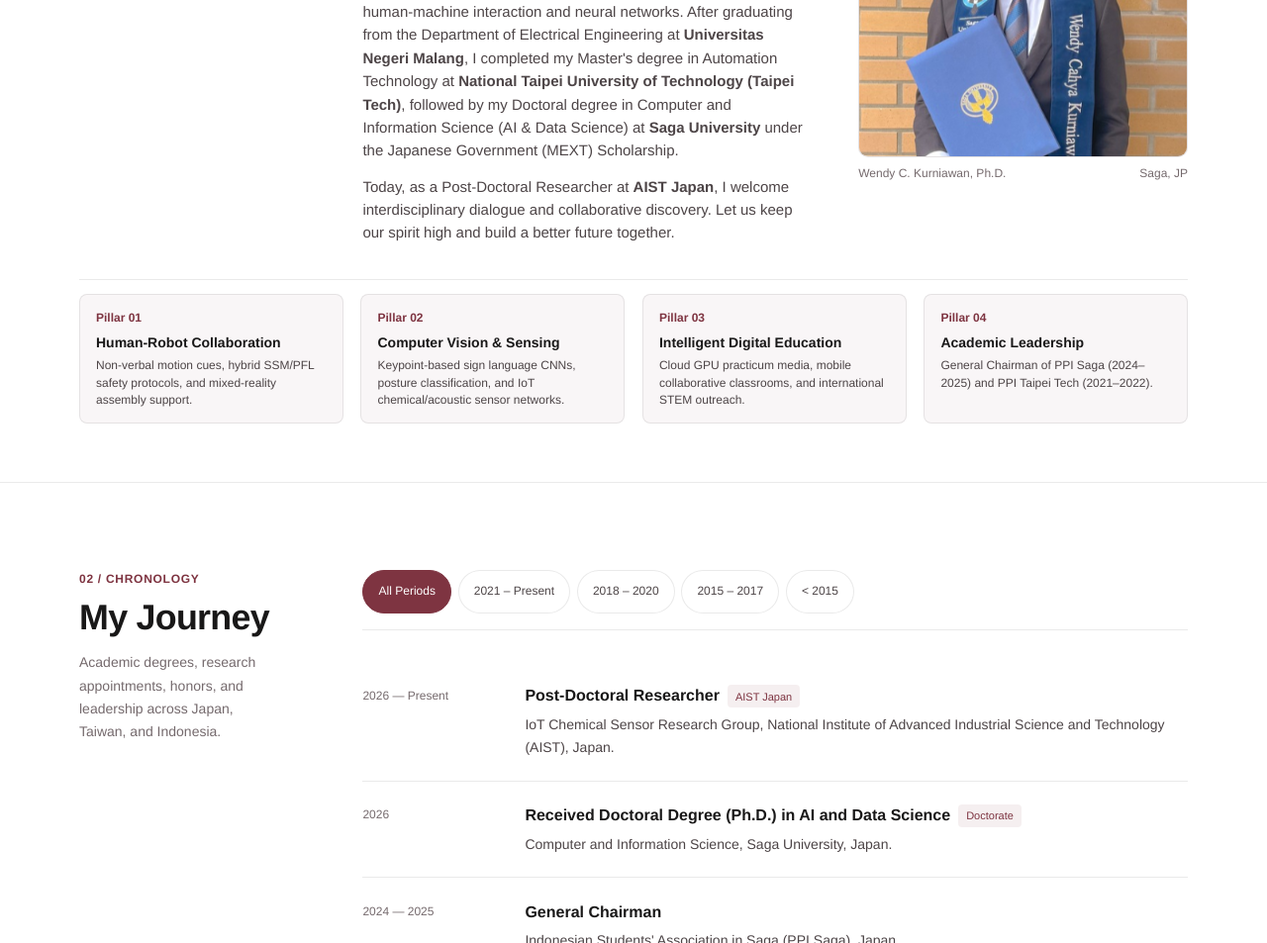
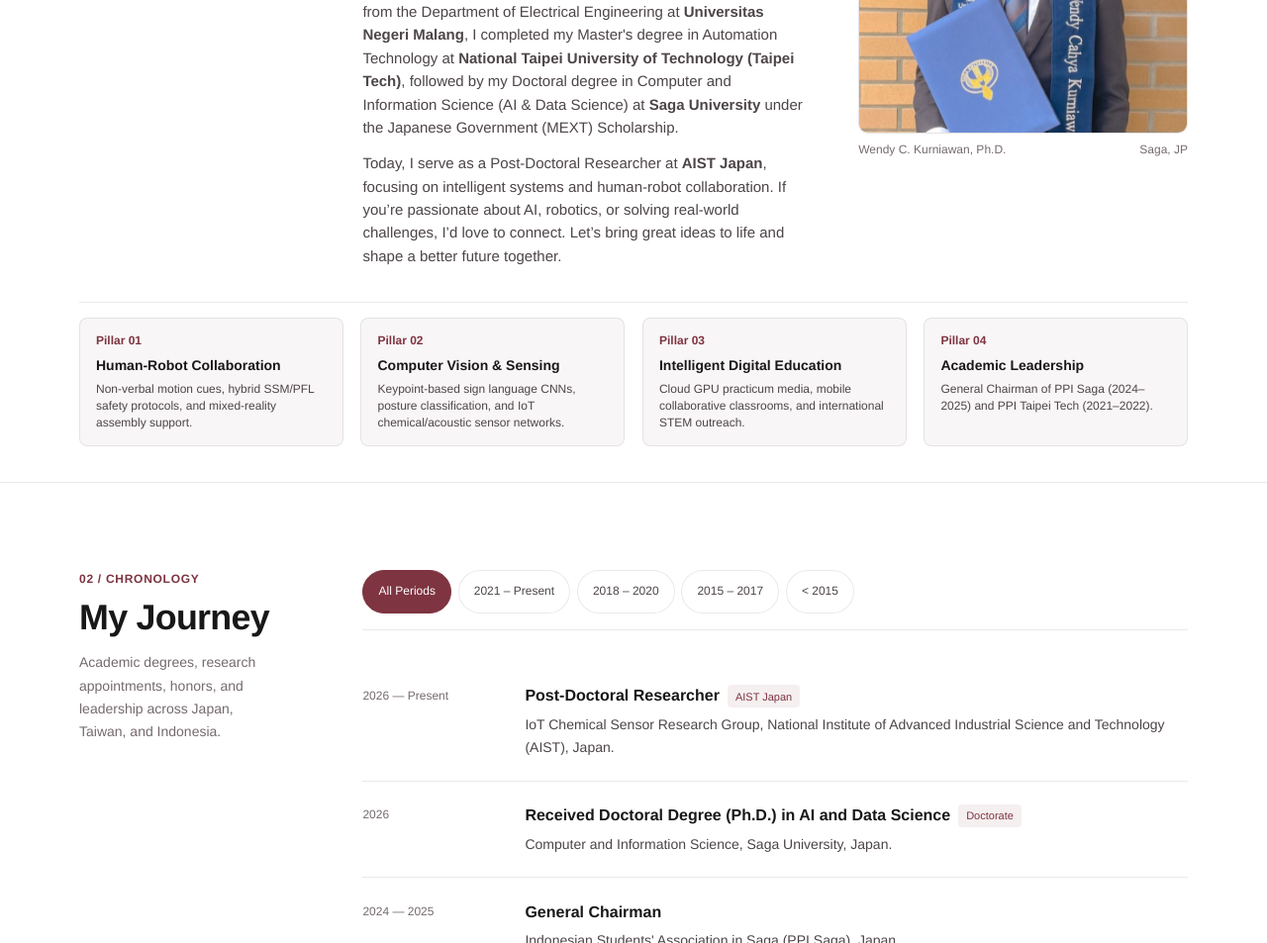
Before and after one commit to wendycahya/wendycahya.github.io, a plain HTML site: page index.html in a window 1280 px wide. Shown: the part 1165-2118 px from the top of the page at 99% size. Drawn offline with nearby package versions, Linux system fonts and the light colour scheme.

Commit message:
update-Alhamdulillah-finishing

```diff
--- a/index.html
+++ b/index.html
@@ -154,8 +154,10 @@
                 Scholarship.
               </p>
               <p>
-                Today, as a Post-Doctoral Researcher at <strong>AIST Japan</strong>, I welcome interdisciplinary
-                dialogue and collaborative discovery. Let us keep our spirit high and build a better future together.
+                Today, I serve as a Post-Doctoral Researcher at <strong>AIST Japan</strong>, focusing on intelligent
+                systems and
+                human-robot collaboration. If you’re passionate about AI, robotics, or solving real-world challenges,
+                I’d love to connect. Let’s bring great ideas to life and shape a better future together.
               </p>
             </div>
 
```
